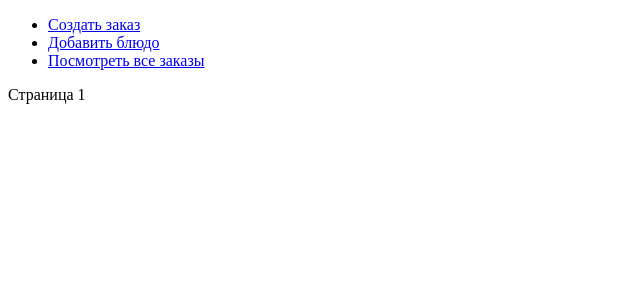
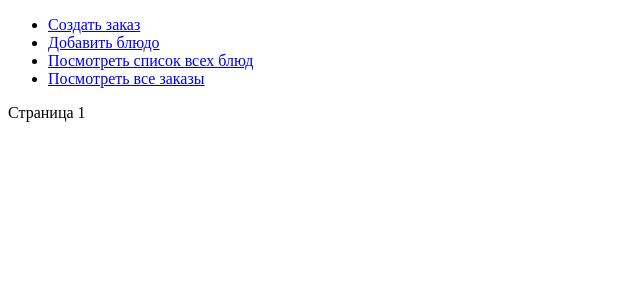
Before and after one commit to JuryReimis/order_management_system_django, a Django app: page /carte/all-dishes/ in a window 1280 px wide. Shown: the top 300 px of the page, without its empty margins (0-640 px from the left). Run offline with Django 5.2, Linux system fonts and the light colour scheme; data that the repository does not hold is empty.

Commit message:
Update navigation.html

```diff
--- a/order_management_system_django/templates/navigation.html
+++ b/order_management_system_django/templates/navigation.html
@@ -5,7 +5,10 @@
             <a href="/">Создать заказ</a>
         </li>
         <li>
-            <a href="/">Добавить блюдо</a>
+            <a href="{% url 'carte:create_dish' %}">Добавить блюдо</a>
+        </li>
+        <li>
+            <a href="{% url 'carte:get_all_dishes' %}">Посмотреть список всех блюд</a>
         </li>
         <li>
             <a href="/">Посмотреть все заказы</a>
```
